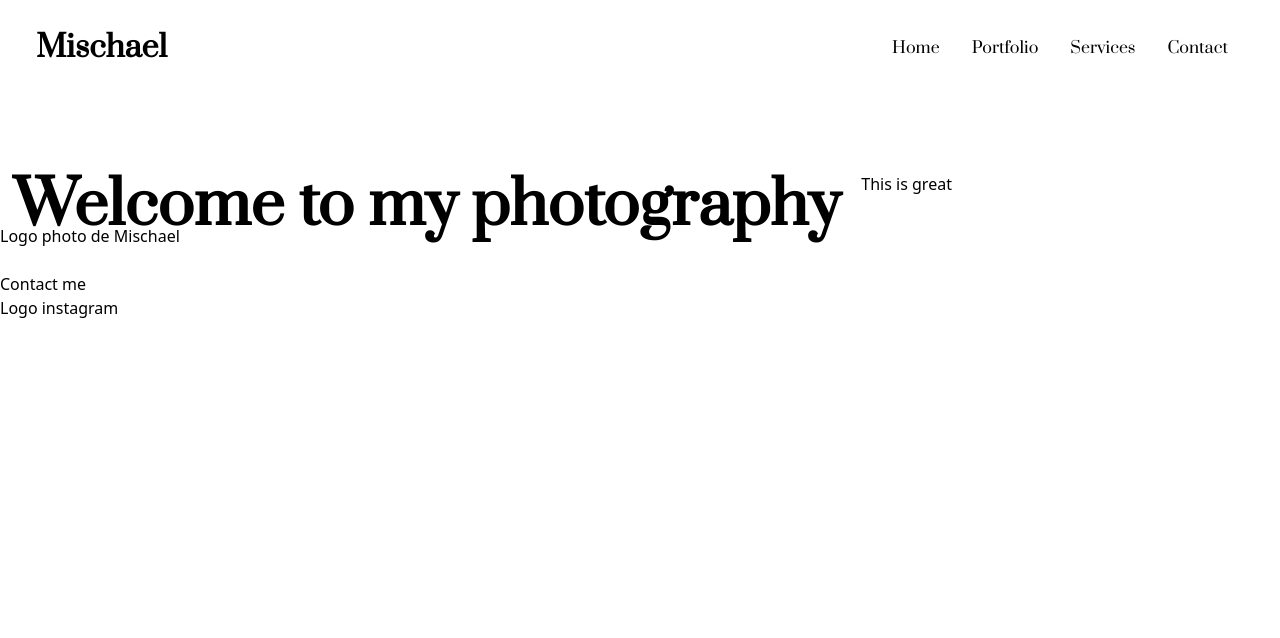
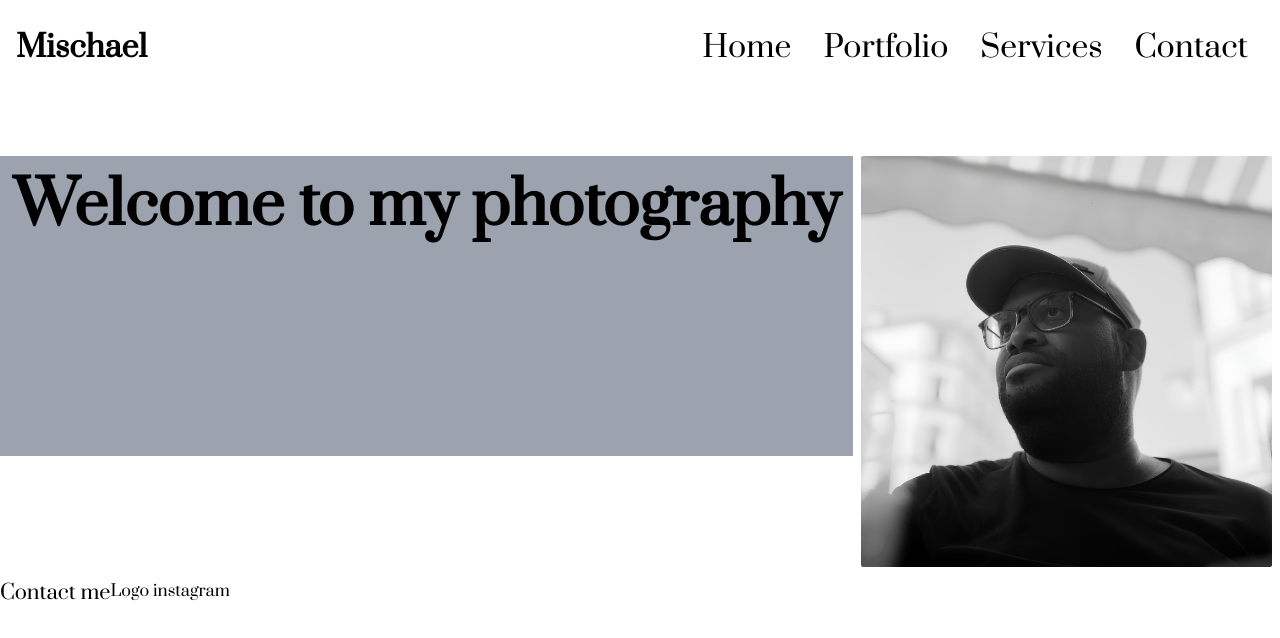
Before and after one commit to MischaelP/mikayel-portfolio-photo, a React (Vite) app: page / in a window 1280 px wide. Shown: the top 638 px of the page. Built offline with nearby package versions, Linux system fonts and the light colour scheme.

Commit message:
[Install] Framer-motion

```diff
--- a/package.json
+++ b/package.json
@@ -11,6 +11,7 @@
   },
   "dependencies": {
     "axios": "^1.4.0",
+    "framer-motion": "^10.16.1",
     "react": "^18.2.0",
     "react-dom": "^18.2.0",
     "react-icons": "^4.10.1",
--- a/src/components/Footer.jsx
+++ b/src/components/Footer.jsx
@@ -4,9 +4,10 @@ import { Link } from 'react-router-dom'
 function Footer() {
   return (
     <>
-        <p>Logo photo de Mischael</p><br/>
-        <Link to='/Contact'>Contact me</Link>
-        <p>Logo instagram</p>
+      <div className='flex flex-cols sm:flex-row max-w-[1600px] py-3 mx-auto'>
+        <Link to='/Contact' className='font-prata text-xl'>Contact me</Link>
+        <p className='font-prata'>Logo instagram</p>
+      </div>
 
     </>
   )
--- a/src/components/NavBar.jsx
+++ b/src/components/NavBar.jsx
@@ -14,15 +14,15 @@ function NavBar() {
 
   return (
       <>
-       <div className='flex justify-between items-center h-24 max-w-[1240px] mx-auto px-4 '>
+       <div className='flex justify-between items-center h-24 max-w-[1600px] mx-auto px-4'>
         <h1 className='w-full text-3xl font-bold font-prata'>
           Mischael
         </h1>
-          <ul className='hidden md:flex '>
-            <li className='font-prata p-4'><Link to = "/">Home</Link></li>
-            <li className='font-prata p-4'><Link to = "/Portfolio">Portfolio</Link></li>
-            <li className='font-prata p-4'><Link to = "/Services">Services</Link></li>
-            <li className='font-prata p-4'><Link to = "/Contact">Contact</Link></li>
+          <ul className='hidden md:flex'>
+            <li className='font-prata  md:text-3xl p-4'><Link to = "/">Home</Link></li>
+            <li className='font-prata md:text-3xl p-4'><Link to = "/Portfolio">Portfolio</Link></li>
+            <li className='font-prata md:text-3xl p-4'><Link to = "/Services">Services</Link></li>
+            <li className='font-prata md:text-3xl p-4'><Link to = "/Contact">Contact</Link></li>
           </ul>
             <div onClick={handlenav} className='block md:hidden'>
               {!showMenu  ? <AiOutlineClose size={20} /> : <AiOutlineMenu size={20} />}
@@ -32,10 +32,10 @@ function NavBar() {
           <div className={!showMenu ? 'fixed left-0 top-0 w-[60%] h-full bg-gray-400 ease-in-out duration-500 ' : 'fixed left-[-100%] ease-out duration-500' } >
 
               <ul className='p-4 m-4'>
-                <li className='font-prata p-4 border-b border-white'><Link to = "/">Home</Link></li>
-                <li className='font-prata p-4 border-b border-white' ><Link to = "/Portfolio">Portfolio</Link></li>
-                <li className='font-prata p-4 border-b border-white'><Link to = "/Services">Services</Link></li>
-                <li className='font-prata p-4'><Link to = "/Contact">Contact</Link></li>
+                <li className='font-prata text-xl p-4 border-b border-white'><Link to = "/">Home</Link></li>
+                <li className='font-prata text-xl p-4 border-b border-white' ><Link to = "/Portfolio">Portfolio</Link></li>
+                <li className='font-prata text-xl p-4 border-b border-white'><Link to = "/Services">Services</Link></li>
+                <li className='font-prata text-xl p-4'><Link to = "/Contact">Contact</Link></li>
               </ul>
           </div>
        </div>
--- a/src/pages/Home.jsx
+++ b/src/pages/Home.jsx
@@ -1,18 +1,21 @@
 import React from 'react'
+import Mika from '../img/presentation/miki_upscale.jpg'
+import { motion } from 'framer-motion';
+import { transition1 } from 'transition';
 
 
 
 function Home() {
   return (
     <>
-        <div className='flex flex-col sm:flex-row md:pt-[60px] h-100'>
-          <div className='px-2 py-1 sm:w-2/3'>
+        <div className='flex flex-col mx-auto sm:flex-row md:pt-[60px] max-w-[1600px] sm:pt-2'>
+          <div className='px-2 py-1  sm:w-2/3 bg-gray-400 h-[300px]'>
             <h2 className='font-prata text-lg pt-8 font-bold text-center md:text-[60px]'>Welcome to my photography</h2>
             <p className='font-prata text-center text-align'></p>
           </div>
-          <div className='flex px-2 py-1 sm:pt-4 sm:w-1/3' >
-            <p>This is great</p>
-        </div>
+          <div className='flex px-2  sm:w-1/3' >
+            <img src={Mika} className='rounded-sm' />
+          </div>
         </div>
     </>
   )
```
Also changed, not shown: src/img/presentation/miki_upscale.jpg (added), 1 other file (tests, documents, lock files or other folders).
